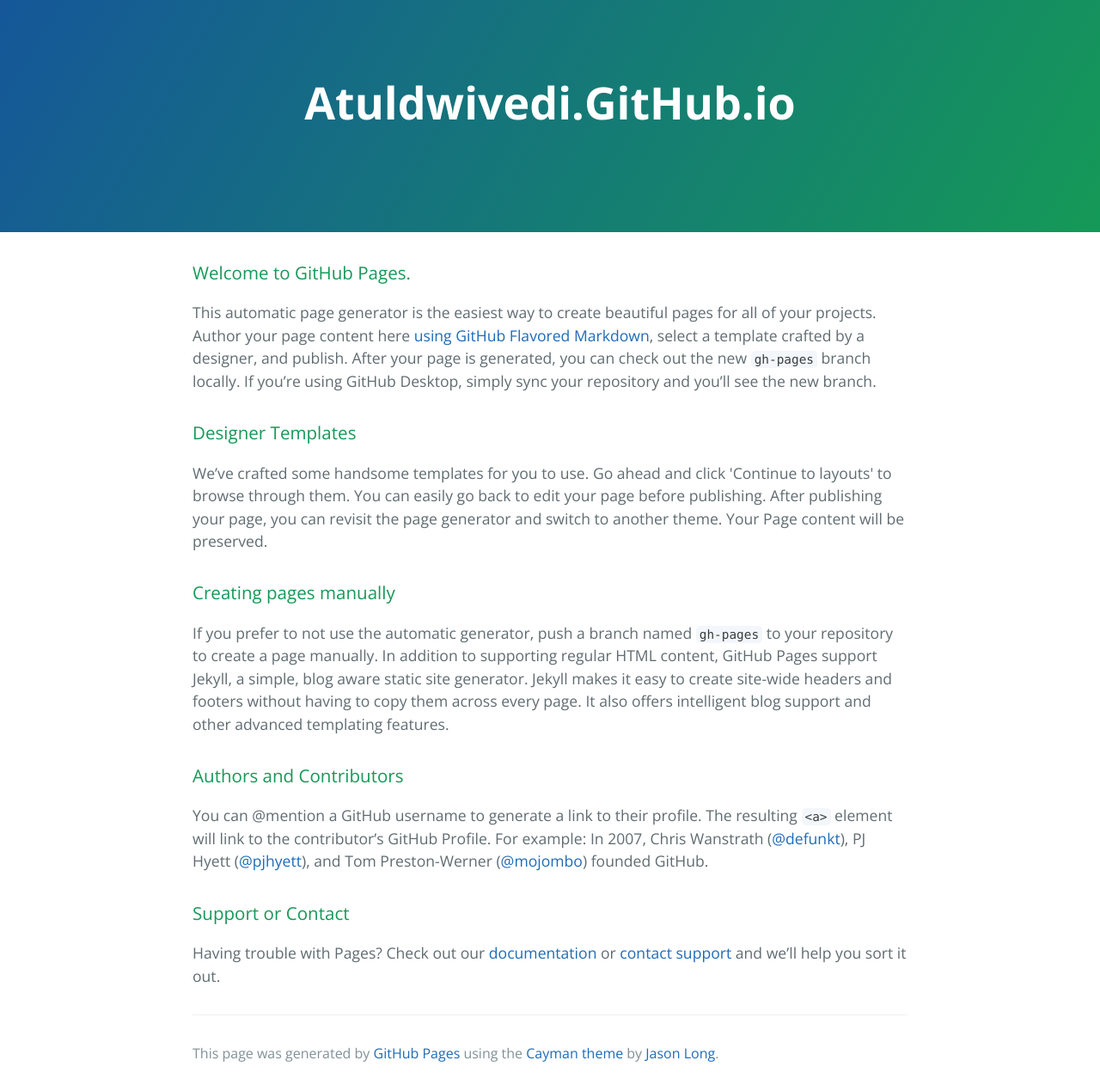
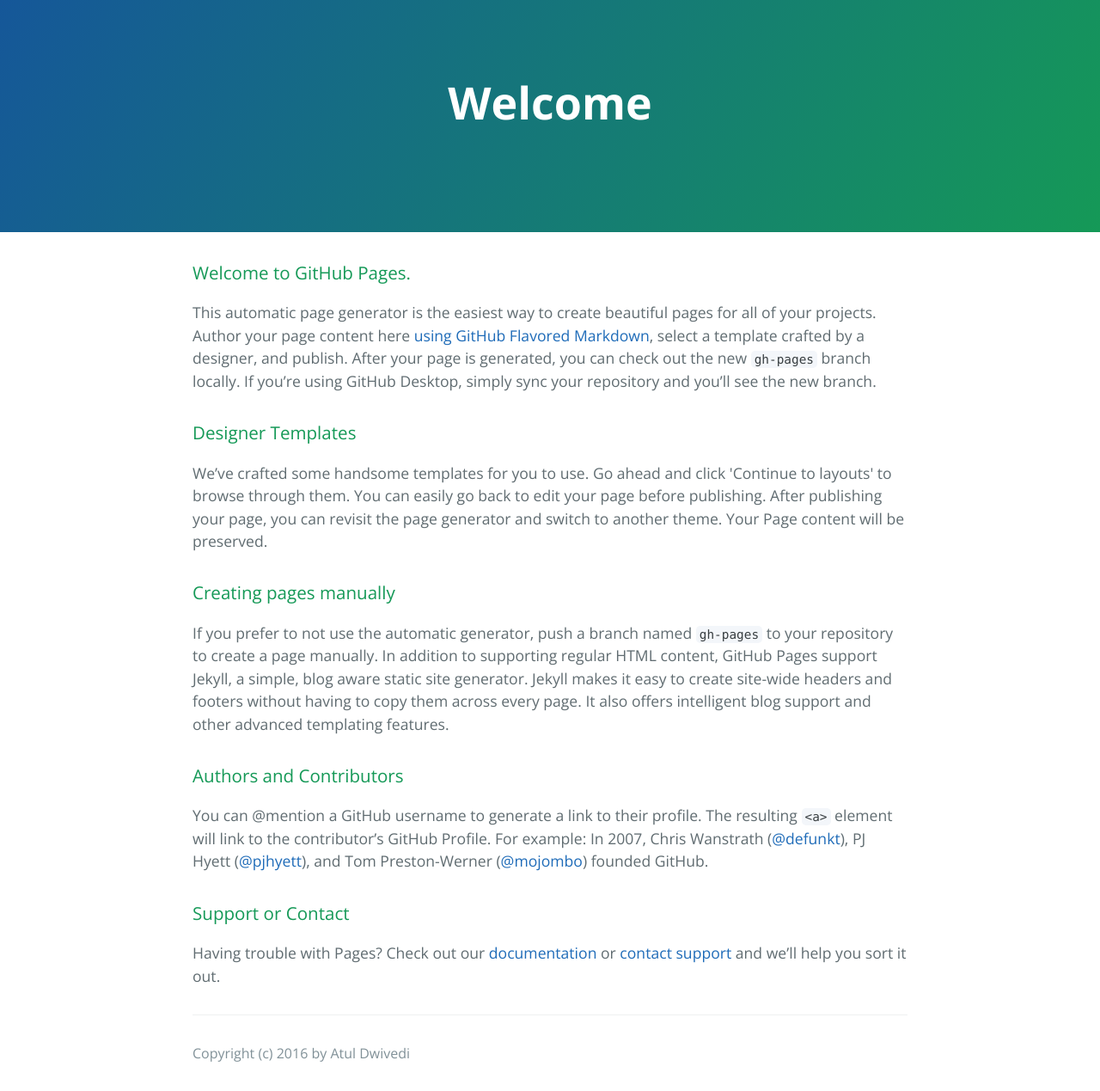
Before and after one commit to AtulDwivedi/atuldwivedi.github.io, a plain HTML site: page index.html in a window 1280 px wide. Shown: the whole page at 86% size. Drawn offline with nearby package versions, Linux system fonts and the light colour scheme.

Commit message:
updated index.html

```diff
--- a/index.html
+++ b/index.html
@@ -11,7 +11,7 @@
   </head>
   <body>
     <section class="page-header">
-      <h1 class="project-name">Atuldwivedi.GitHub.io</h1>
+      <h1 class="project-name">Welcome</h1>
       <h2 class="project-tagline"></h2>
     </section>
 
@@ -43,7 +43,7 @@
 
       <footer class="site-footer">
 
-        <span class="site-footer-credits">This page was generated by <a href="https://pages.github.com">GitHub Pages</a> using the <a href="https://github.com/jasonlong/cayman-theme">Cayman theme</a> by <a href="https://twitter.com/jasonlong">Jason Long</a>.</span>
+        <span class="site-footer-credits">Copyright (c) 2016 by Atul Dwivedi</span>
       </footer>
 
     </section>
```
